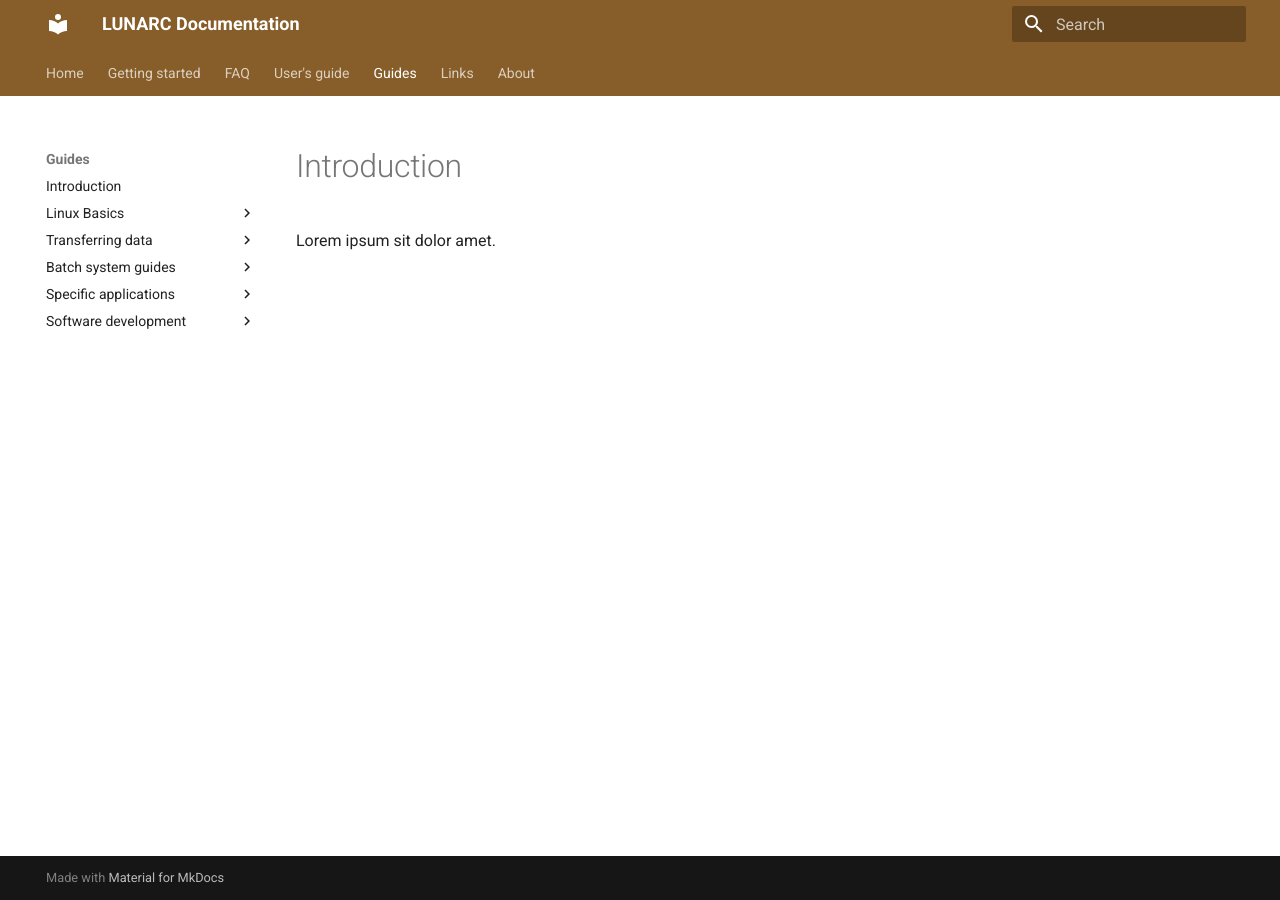
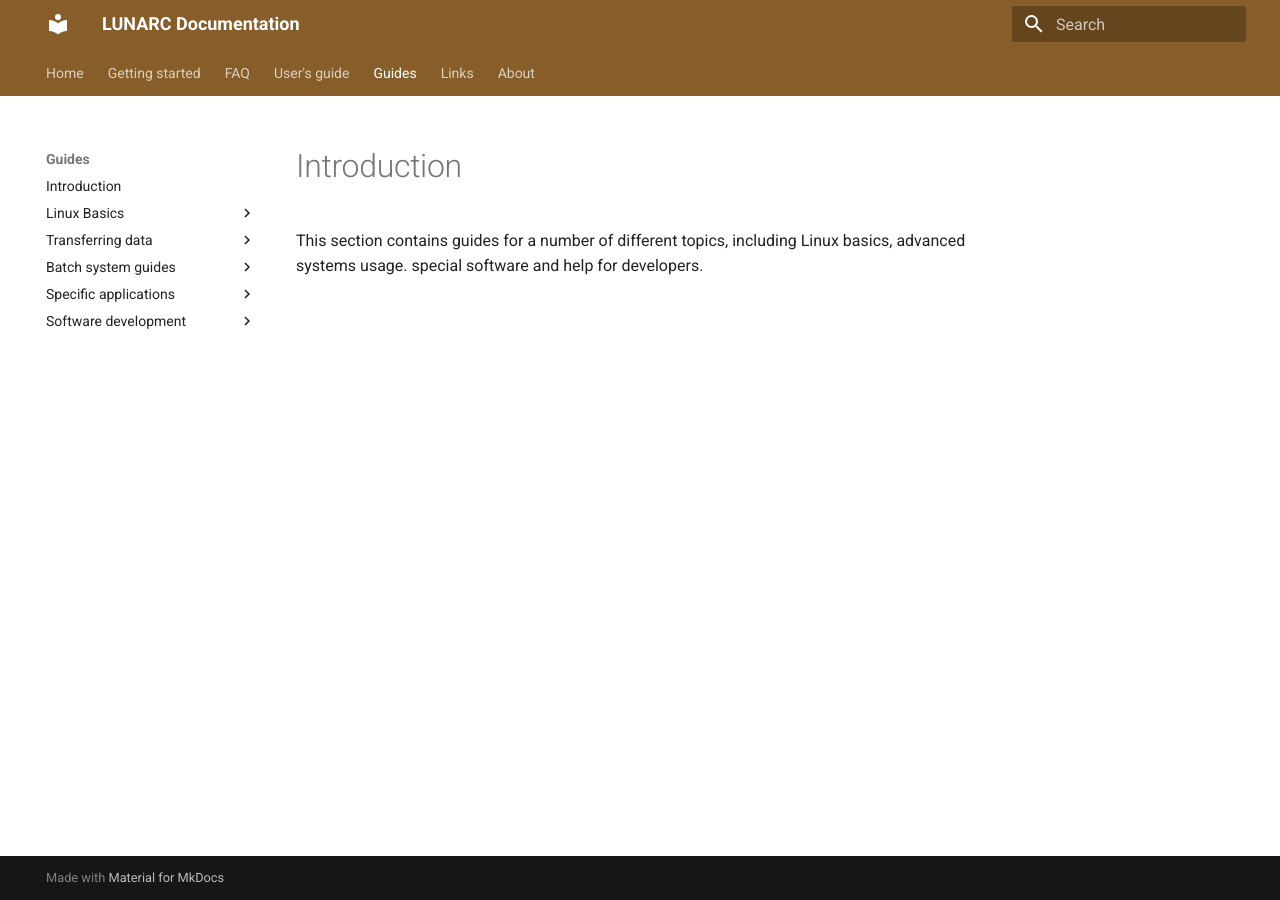
Before and after one commit to lunarc/lunarc_docs, an MkDocs documentation site: the page built from docs/guides/guides_intro.md, in a window 1280 px wide. Built offline with MkDocs 1.6.1 and Material for MkDocs 9.7.7, drawn with Linux system fonts in a browser that asks for light colours.

Commit message:
Update guides_intro.md
added simple intro text to guides section

```diff
--- a/docs/guides/guides_intro.md
+++ b/docs/guides/guides_intro.md
@@ -1,3 +1,3 @@
 # Introduction
 
-Lorem ipsum sit dolor amet.
+This section contains guides for a number of different topics, including Linux basics, advanced systems usage. special software and help for developers.
```
